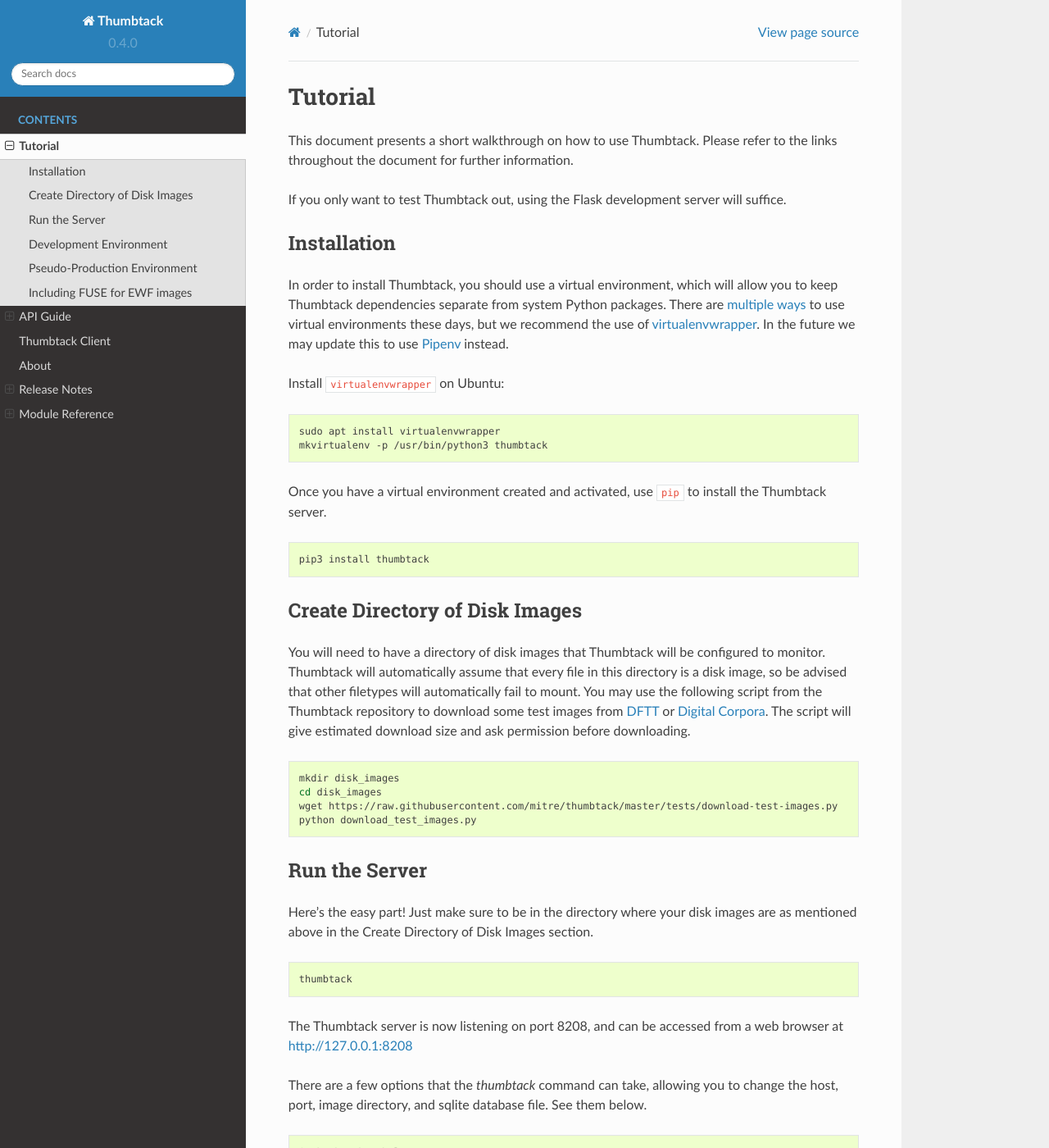
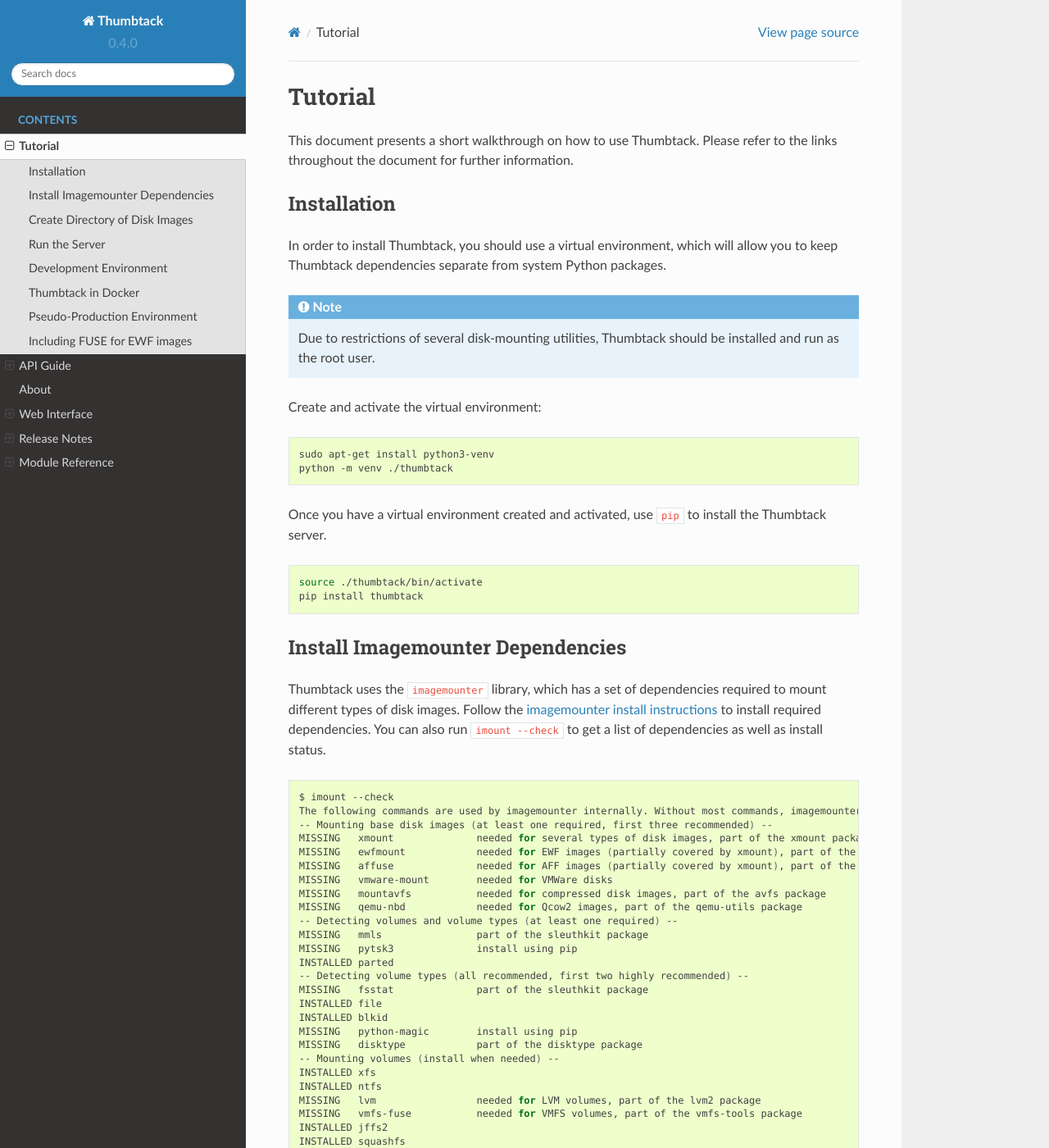
Before and after one commit to mitre/thumbtack, a Sphinx documentation site: the page built from docs/tutorial.rst, in a window 1280 px wide and 1400 px high. Shown: the whole window at 82% size. Built offline with Sphinx 7.4.7 and the Read the Docs theme 2.0.0, drawn with Linux system fonts in a browser that asks for light colours; pages that are not in the unit, such as notebooks, are missing from menus; some of the changed text lies outside the part shown.

Commit message:
Update docs and add docker-compose template.

```diff
--- a/docs/conf.py
+++ b/docs/conf.py
@@ -15,7 +15,7 @@
 import os
 import sys
 
-sys.path.insert(0, os.path.abspath("."))
+sys.path.insert(0, os.path.abspath("../src"))
 
 
 # -- Project information -----------------------------------------------------
@@ -61,7 +61,7 @@
 #
 # This is also used if you do content translation via gettext catalogs.
 # Usually you set "language" from the command line for these cases.
-language = None
+# language = None
 
 # List of patterns, relative to source directory, that match files and
 # directories to ignore when looking for source files.
--- a/docs/index.rst
+++ b/docs/index.rst
@@ -10,7 +10,6 @@
 
 .. warning::
 
-    DO NOT USE THIS TOOL IN A PRODUCTION SETTING!
     Due to the user restrictions of most disk-mounting utilities, you will have more success with Thumbtack when it is run as root.
     For more information on deploying Flask applications, please refer to Flask's `deployment documentation`_.
 
@@ -20,9 +19,8 @@
 
     tutorial
     api_guide
-    thumbtack_client
-    web-interface
     about
+    web_interface
     releasenotes/index.rst
     source/modules.rst
 
--- a/docs/thumbtack_client.rst
+++ /dev/null
@@ -1,6 +0,0 @@
-.. _thumbtack_client:
-
-Thumbtack Client
-================
-
-For full information, see TODO
--- a/docs/tutorial.rst
+++ b/docs/tutorial.rst
@@ -6,27 +6,72 @@
 This document presents a short walkthrough on how to use Thumbtack.
 Please refer to the links throughout the document for further information.
 
-If you only want to test Thumbtack out, using the Flask development server will suffice.
 
 Installation
 ------------
 
 In order to install Thumbtack, you should use a virtual environment, which will allow you to keep Thumbtack dependencies separate from system Python packages.
-There are `multiple ways`_ to use virtual environments these days, but we recommend the use of `virtualenvwrapper`_.
-In the future we may update this to use `Pipenv`_ instead.
 
-Install ``virtualenvwrapper`` on Ubuntu:
+.. note::
+
+    Due to restrictions of several disk-mounting utilities, Thumbtack should be installed and run as the root user.
+
+Create and activate the virtual environment:
 
 .. code-block:: bash
 
-    sudo apt install virtualenvwrapper
-    mkvirtualenv -p /usr/bin/python3 thumbtack
+    sudo apt-get install python3-venv
+    python -m venv ./thumbtack
 
 Once you have a virtual environment created and activated, use ``pip`` to install the Thumbtack server.
 
 .. code-block:: bash
 
-    pip3 install thumbtack
+    source ./thumbtack/bin/activate
+    pip install thumbtack
+
+Install Imagemounter Dependencies
+---------------------------------
+
+Thumbtack uses the ``imagemounter`` library, which has a set of dependencies required to mount different types of disk images.
+Follow the `imagemounter install instructions`_ to install required dependencies. You can also run ``imount --check`` to get a list of
+dependencies as well as install status.
+
+
+.. code-block:: bash
+
+    $ imount --check
+    The following commands are used by imagemounter internally. Without most commands, imagemounter works perfectly fine, but may lack some detection or mounting capabilities.
+    -- Mounting base disk images (at least one required, first three recommended) --
+    MISSING   xmount              needed for several types of disk images, part of the xmount package
+    MISSING   ewfmount            needed for EWF images (partially covered by xmount), part of the ewf-tools package
+    MISSING   affuse              needed for AFF images (partially covered by xmount), part of the afflib-tools package
+    MISSING   vmware-mount        needed for VMWare disks
+    MISSING   mountavfs           needed for compressed disk images, part of the avfs package
+    MISSING   qemu-nbd            needed for Qcow2 images, part of the qemu-utils package
+    -- Detecting volumes and volume types (at least one required) --
+    MISSING   mmls                part of the sleuthkit package
+    MISSING   pytsk3              install using pip
+    INSTALLED parted
+    -- Detecting volume types (all recommended, first two highly recommended) --
+    MISSING   fsstat              part of the sleuthkit package
+    INSTALLED file
+    INSTALLED blkid
+    MISSING   python-magic        install using pip
+    MISSING   disktype            part of the disktype package
+    -- Mounting volumes (install when needed) --
+    INSTALLED xfs
+    INSTALLED ntfs
+    MISSING   lvm                 needed for LVM volumes, part of the lvm2 package
+    MISSING   vmfs-fuse           needed for VMFS volumes, part of the vmfs-tools package
+    INSTALLED jffs2
+    INSTALLED squashfs
+    MISSING   mdadm               needed for RAID volumes, part of the mdadm package
+    MISSING   cryptsetup          needed for LUKS containers, part of the cryptsetup package
+    MISSING   bdemount            needed for Bitlocker Drive Encryption volumes, part of the libbde-utils package
+    MISSING   vshadowmount        needed for NTFS volume shadow copies, part of the libvshadow-utils package
+    MISSING   photorec            needed for carving free space, part of the testdisk package
+
 
 Create Directory of Disk Images
 -------------------------------
@@ -101,17 +146,52 @@
 The Vagrant VM will be running the Thumbtack server on port 8208, and is set up to automatically forward the port to your localhost.
 You should be able to access the web interface via http://127.0.0.1:8208 now.
 
+Thumbtack in Docker
+-------------------
+
+Thumbtack can be run in a docker container. A template docker-compose file is included in the thumbtack repository.
+
+.. code-block:: bash
+
+    apt-get install docker.io docker-compose
+    git clone https://github.com/mitre/thumbtack.git
+
+Copy and fill out the ``docker-compose.yml`` file. Replace all instances of ``image_dir`` with
+the absolute path the the image directory. Replace all instances of ``mount_dir`` with the absolute
+path to the directory where images should be mounted. You may add additional options to the command
+as needed.
+
+.. code-block:: bash
+
+    cd docker
+    cp docker-compose.yml.template docker-compose.yml
+
+After filling out the docker-compose template, start the docker container.
+
+.. code-block:: bash
+
+    docker-compose up
+
+Navigate to http://127.0.0.1:8208 to use thumbtack.
+
+.. note::
+
+    To enable mounting lvm volumes within docker, you must install the ``lvm2`` package on the host system.
+
+    .. code-block:: bash
+
+        sudo apt-get install lvm2
+
 Pseudo-Production Environment
 -----------------------------
 
-As mentioned on the homepage of the documentation, Thumbtack should not run in a production setting for security reasons.
-However, if you would like to get Thumbtack to work with a webserver like Nginx or Apache, a `wsgi.py` file is provided at the top level of the repo.
+If you would like to get Thumbtack to work with a webserver like Nginx or Apache, a `wsgi.py` file is provided at the top level of the repo.
 Once again, for more information on deploying Flask applications, please refer to Flask's `deployment documentation`_.
 
 Including FUSE for EWF images
--------------------------------------
+-----------------------------
 
-In order to mount EWF images, the libewf pakcage needs to be installed and configured to support FUSE. The following steps can be used to install the package.
+In order to mount EWF images, the libewf package needs to be installed and configured to support FUSE. The following steps can be used to install the package.
 
 .. code-block:: bash
 
@@ -131,3 +211,4 @@
 .. _Flask: http://flask.pocoo.org
 .. _Flask server: http://flask.pocoo.org/docs/1.0/server
 .. _deployment documentation: http://flask.pocoo.org/docs/1.0/deploying
+.. _imagemounter install instructions: https://imagemounter.readthedocs.io/en/latest/installation.html
--- a/docs/screenshots.rst
+++ b/docs/web_interface.rst
@@ -11,7 +11,7 @@
 Once an image is mounted, a tree view is shown of the partitions in the disk image and where they are mounted.
 
 .. image:: img/thumbtack_ui.png
-    :scale: 40%
+    :scale: 60%
 
 Mounted Disk Image Info
 -----------------------
@@ -20,7 +20,7 @@
 It returns a JSON object of information about the disk image and all of its partitions.
 
 .. image:: img/mounted_disk_images.png
-    :scale: 40%
+    :scale: 60%
 
 Supported Mount Types
 ---------------------
@@ -29,6 +29,6 @@
 In order to support more mount filetypes, follow the instructions in the `imagemounter documentation`_
 
 .. image:: img/supported_mount_types.png
-    :scale: 40%
+    :scale: 60%
 
 .. _imagemounter documentation: https://imagemounter.readthedocs.io/en/latest/specifics.html
--- a/requirements.txt
+++ b/requirements.txt
@@ -8,6 +8,6 @@
 invoke==2.2.0
 pytest==7.4.0
 requests==2.31.0
-sphinx==7.1.2
+sphinx==6.2.1
 sphinx-autobuild==2021.3.14
 sphinx_rtd_theme==1.2.2
```
Also changed, not shown: docs/api_guide.rst (+21 -6 lines), docs/releasenotes/0.4.0.rst (deleted, +0 -12 lines), docs/img/thumbtack_ui.png, 1 other file.
